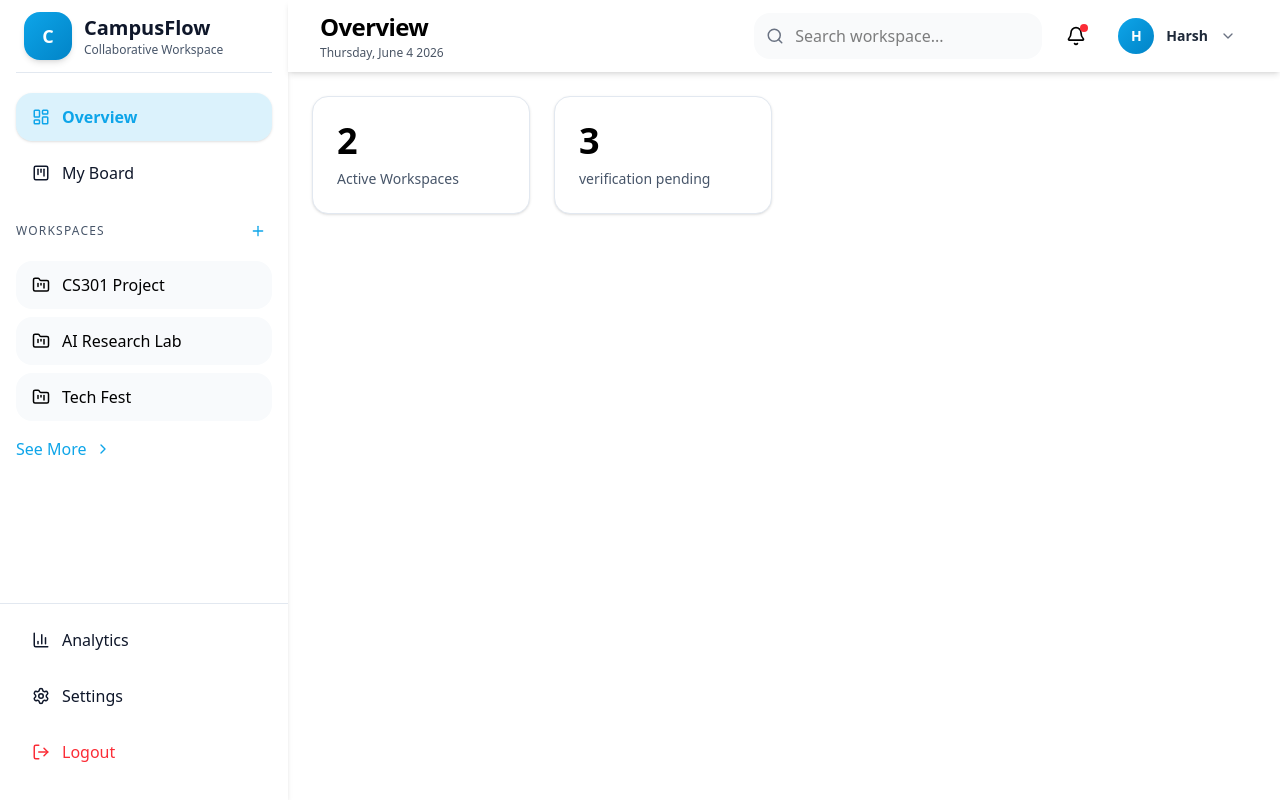
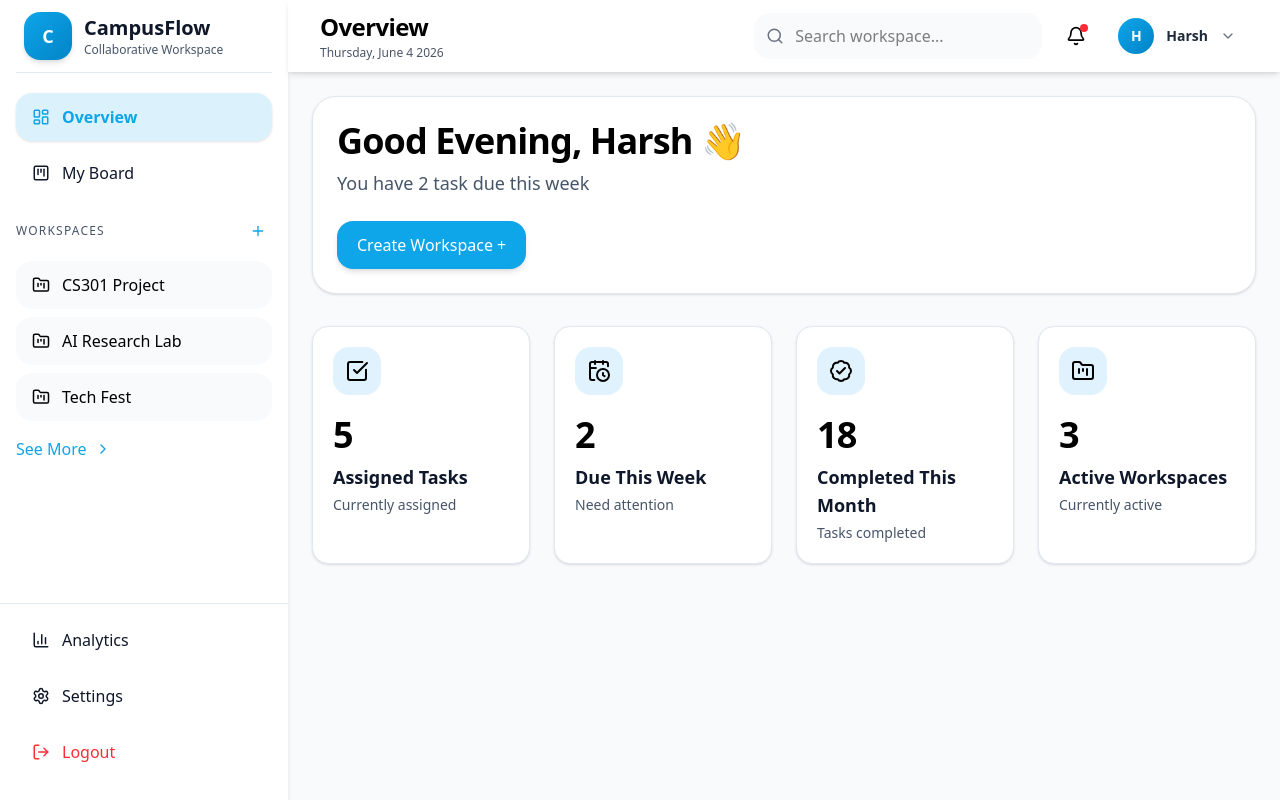
Before and after one commit to AshuNewatia/SoC, a React (Vite) app in the folder frontend/: page /dashboard in a window 1280 px wide. Built offline with nearby package versions, Linux system fonts and the light colour scheme.

Commit message:
dashboard

```diff
--- a/frontend/src/App.jsx
+++ b/frontend/src/App.jsx
@@ -33,7 +33,7 @@ function AuthenticatedLayout({ children }) {
   return (
     <div className="flex min-h-screen">
       <Sidebar isOpen={sidebarOpen} onClose={() => setSidebarOpen(false)} />
-      <main className="flex-1">
+      <main className="flex-1 flex flex-col bg-gray-50">
         <Header onMenuClick={() => setSidebarOpen(true)} />
         {children}
       </main>
--- a/frontend/src/components/dashboard/Hero.jsx
+++ b/frontend/src/components/dashboard/Hero.jsx
@@ -0,0 +1,15 @@
+export default function Hero({ user, summary, greeting }) {
+    return (
+        <div className=" bg-white rounded-3xl p-6 border border-slate-200 shadow-sm ">
+            <div className="text-4xl font-bold tracking-tight">
+                {greeting}, {user.name} 👋
+            </div>
+            <div className="text-text-secondary mt-2 text-lg">
+                {summary}
+            </div>
+            <button className="mt-6 px-5 py-3 bg-primary text-white rounded-xl hover:bg-primary-hover transition-all shadow-md hover:shadow-lg">
+                Create Workspace +
+            </button>
+        </div>
+    );
+}
--- a/frontend/src/components/dashboard/StatCard.jsx
+++ b/frontend/src/components/dashboard/StatCard.jsx
@@ -1,12 +1,21 @@
+
 export default function StatCard({ stat }) {
+    const Icon = stat.icon
     return (
-        <div className=" bg-white rounded-2xl p-6 shadow-sm hover:shadow-md hover:-translate-y-1 transition-all duration-200 border border-slate-200 cursor-pointer ">
-            <div className ="text-4xl font-bold tracking-tight">
+        <div className=" bg-white rounded-2xl p-5 shadow-sm hover:shadow-md hover:-translate-y-1 transition-all duration-200 border border-slate-200 cursor-pointer group">
+            <div className="w-12 h-12 rounded-xl bg-sky-100 flex items-center justify-center">
+                <Icon />
+            </div>
+            <div className="text-4xl font-bold tracking-tight mt-5">
                 {stat.value}
             </div>
-            <div className ="text-sm text-text-secondary mt-2">
+            <div className="text-lg font-semibold text-text-primary mt-2">
                 {stat.title}
             </div>
+            <div className="text-sm text-text-secondary mt-1">
+                {stat.subtitle}
+            </div>
+
         </div>
     );
 }
--- a/frontend/src/components/dashboard/StatsGrid.jsx
+++ b/frontend/src/components/dashboard/StatsGrid.jsx
@@ -1,11 +1,13 @@
 import StatCard from "./StatCard"
 
-export default function StatsGrid({workspaceStat}) {
+export default function StatsGrid({ workspaceStat }) {
     return (
-        <div className=" grid grid-cols-1 md:grid-cols-2 xl:grid-cols-4 gap-6 ">
-            {workspaceStat.map((stat) =>(
-                <StatCard key = {stat.title} stat={stat} />
-            ))}
+        <div className="mt-8">
+            <div className=" grid grid-cols-1 md:grid-cols-2 xl:grid-cols-4 gap-6 ">
+                {workspaceStat.map((stat) => (
+                    <StatCard key={stat.title} stat={stat} />
+                ))}
+            </div>
         </div>
     )
 }
--- a/frontend/src/pages/Dashboard.jsx
+++ b/frontend/src/pages/Dashboard.jsx
@@ -1,19 +1,61 @@
 import StatsGrid from "../components/dashboard/StatsGrid";
+import Hero from "../components/dashboard/Hero";
+import { FolderKanban,CheckSquare,CalendarClock,BadgeCheck } from "lucide-react";
 
 const workspaceStat = [
   {
-   title: "Active Workspaces",
-   value: 2
+    title: "Assigned Tasks",
+    value: 5,
+    subtitle: "Currently assigned",
+    icon: CheckSquare
   },
   {
-    title: "verification pending",
-    value: 3
+    title: "Due This Week",
+    value: 2,
+    subtitle: "Need attention",
+    icon: CalendarClock
+  },
+  {
+    title: "Completed This Month",
+    value: 18,
+    subtitle: "Tasks completed",
+    icon: BadgeCheck
+  },
+  {
+    title: "Active Workspaces",
+    value: 3,
+    subtitle: "Currently active",
+    icon: FolderKanban
   }
 ]
+
+const user = {
+  name: "Harsh",
+  role: "student"
+}
+
+const summary = "You have 2 task due this week"
+
+let greeting = " ";
+const hour = new Date().getHours();
+if(hour >= 5 && hour <=11){
+  greeting = "Good Morning"
+}
+else if(hour >=12 && hour <= 16){
+  greeting = "Good Afternoon"
+}
+else if(hour >= 17 && hour <= 23){
+  greeting = "Good Evening"
+}
+else if(hour >= 0 && hour <= 4){
+  greeting = "Good Evening"
+}
+
 
 export default function Dashboard() {
   return (
     <div className="p-6">
+      <Hero user ={user} summary = {summary} greeting = {greeting} />
       <StatsGrid workspaceStat = {workspaceStat} />
     </div>
   );
```
Also changed, not shown: frontend/src/components/dashboard/ActivityFeed.jsx (added).
